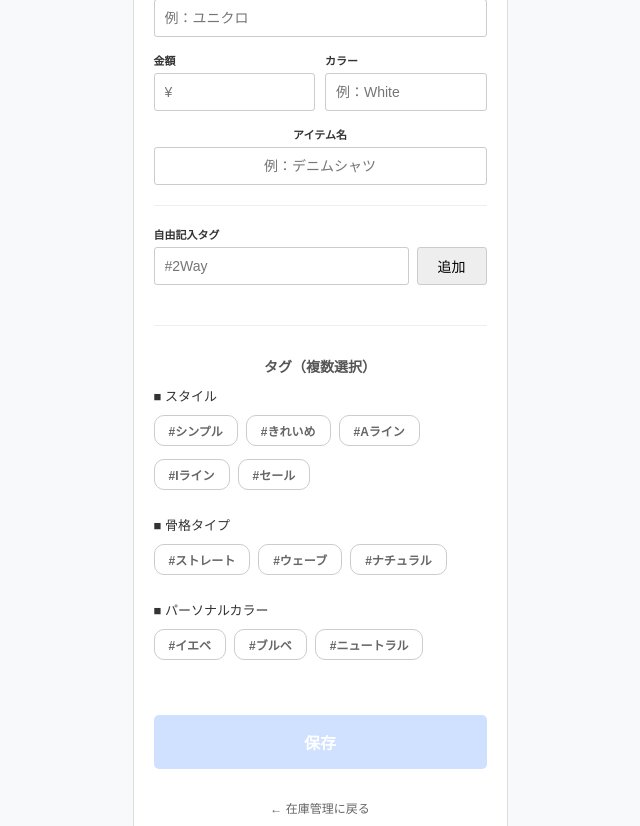
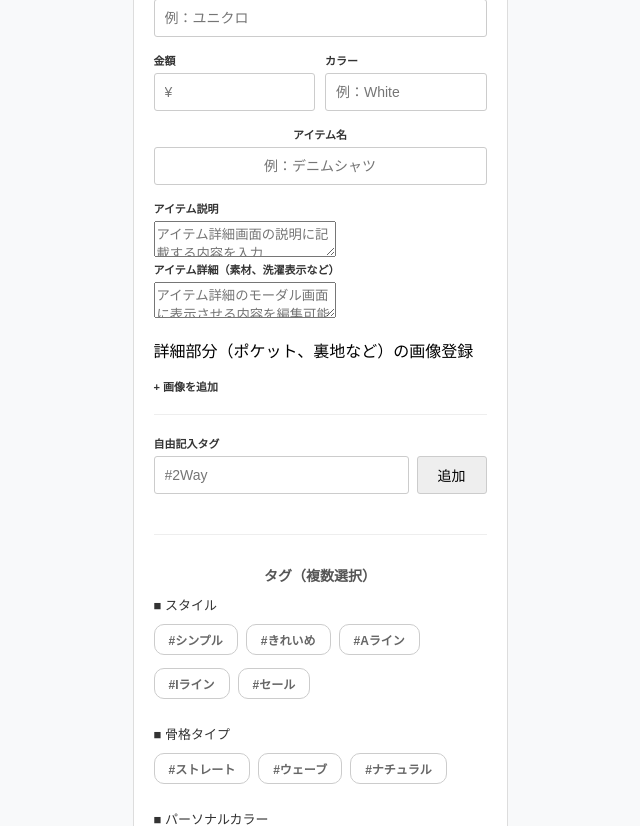
Before and after one commit to Omochimochimochimochi/Daily-closet, a Django app: page /admin-inventory/add/ in a window 1280 px wide. Shown: the part 307-1133 px from the top of the page, without its empty margins (320-960 px from the left). Run offline with Django 5.2, Linux system fonts and the light colour scheme; parts of the project's set-up code (start-up, migrations or seed data) failed here and were passed over.

Commit message:
ディテール画像登録フォームを追加

```diff
--- a/closet/templates/item_register.html
+++ b/closet/templates/item_register.html
@@ -63,6 +63,24 @@
             <label style="text-align: center;">アイテム名</label>
             <input type="text" name="name" class="input-item-name" placeholder="例：デニムシャツ" required>
         </div>
+<div class="input-group">
+    <label>アイテム説明</label>
+    <textarea name="description" placeholder="アイテム詳細画面の説明に記載する内容を入力"></textarea>
+</div>
+
+<div class="input-group">
+    <label>アイテム詳細（素材、洗濯表示など）</label>
+    <textarea name="details_text" placeholder="アイテム詳細のモーダル画面に表示させる内容を編集可能"></textarea>
+</div>
+
+<div class="detail-image-section">
+    <p>詳細部分（ポケット、裏地など）の画像登録</p>
+    <label for="detail-image-input" class="detail-image-preview">
+        <span>+ 画像を追加</span>
+    </label>
+    <input type="file" name="detail_image" id="detail-image-input" style="display:none;" onchange="previewDetailImage(this)">
+</div>
+
 
        <div class="free-tag-section">
             <label>自由記入タグ</label>
```
